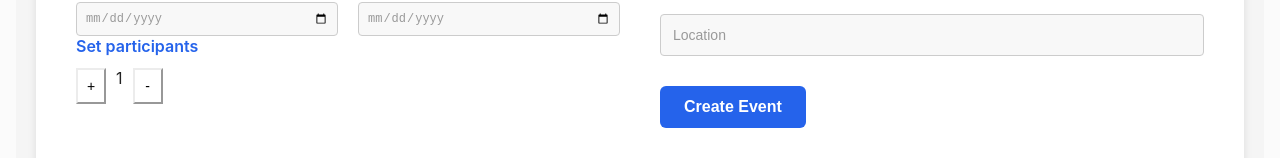
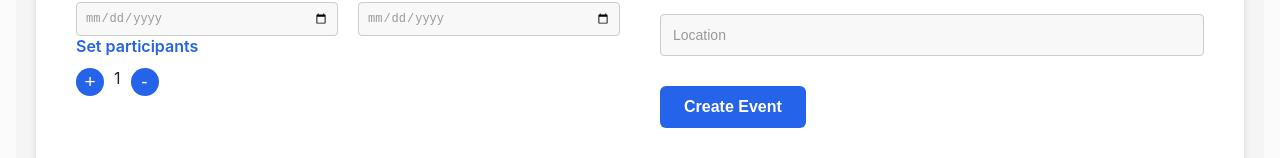
Before and after one commit to KKP240/Cloud-Proj-Repo, a React (Vite) app in the folder client/: page /events/new in a window 1280 px wide. Shown: the part 587-745 px from the top of the page. Built offline with nearby package versions, Linux system fonts and the light colour scheme; no server answers.

Commit message:
Crte page

```diff
--- a/client/src/css/CreateEvent.css
+++ b/client/src/css/CreateEvent.css
@@ -246,16 +246,29 @@
   margin: 0 0 12px 0;
 }
 
-.add{
-  background: none;
-  width: 30px;
-  border-color: #ececec;
+.add, .subtract {
+  display: flex;              /* ทำให้จัด layout ด้วย flex */
+  align-items: center;        /* จัดข้อความตรงกลางแนวตั้ง */
+  justify-content: center;
+  background: #2563eb;
+  color: white;
+  border: none;
+  width: 20px;
+  height: 28px;
+  padding: 8px 14px;
+  border-radius: 20px;
+  font-size: 1.2rem;
+  cursor: pointer;
+  transition: all 0.2s ease;
 }
 
-.subtract{
-  background: none;
-  width: 30px;
-  border-color: #ececec;
+.add:hover, .subtract:hover {
+  background: #82a9ff;
+  transform: scale(1.1);
+}
+
+.add:active, .subtract:active {
+  transform: scale(0.95);
 }
 
 /* Create Event Button */
```
